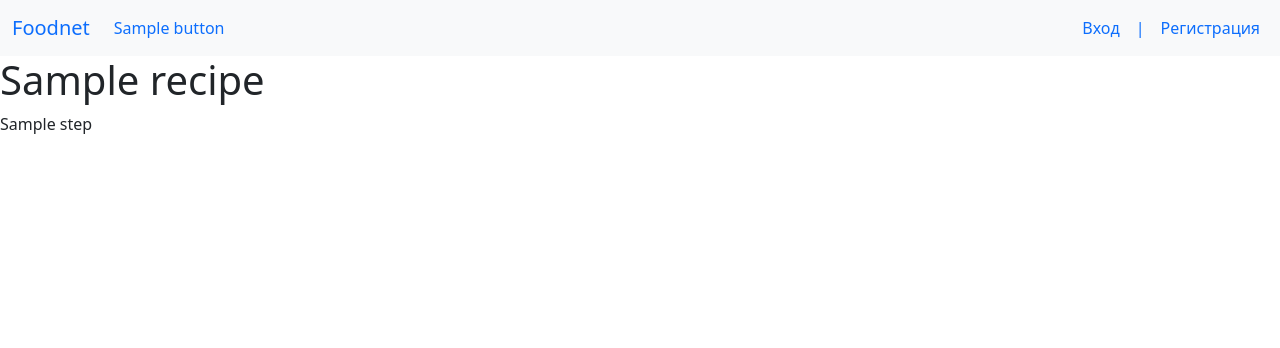
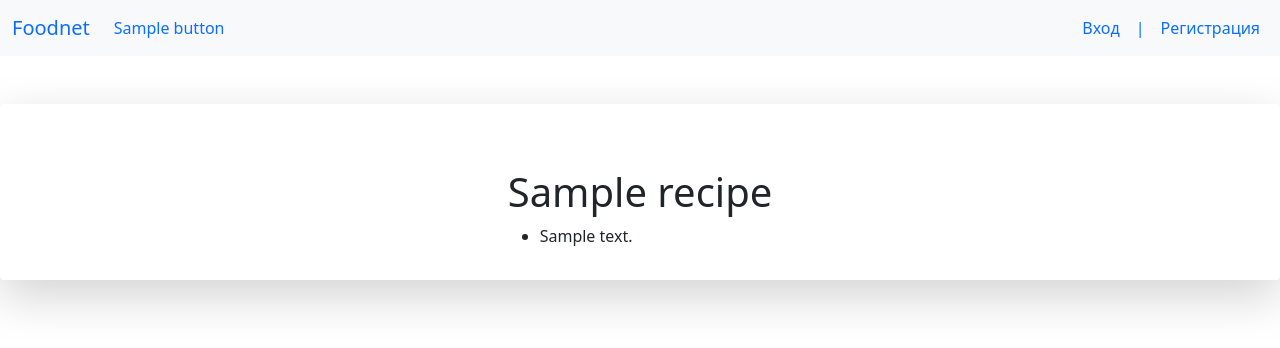
Before and after one commit to GarageMakers/Food_net, a Django app: template foodnet/templates/recipe.html in a window 1280 px wide. Shown: the top 348 px of the page. Run offline with Django 3.2, Linux system fonts and the light colour scheme; the template is opened without the code that fills it: most values are stand-ins (such as "Sample title", 1, 10 or a date in 2020).

Commit message:
in progress

```diff
--- a/foodnet/templates/recipe.html
+++ b/foodnet/templates/recipe.html
@@ -1,5 +1,15 @@
 {% extends 'index.html' %}
 {% block content %}
-    <h1>{{ recipe.name }}</h1>
-    {% for step in steps %}{{ step }}{% endfor %}
+    <div class = "d-flex justify-content-center">
+        <div class="shadow-lg p-3 mb-5 bg-body rounded mt-5" style="width: 80rem;">
+            <div class = "d-flex justify-content-center">
+                <div class="d-flex flex-column mt-5">
+                    <h1>{{ recipe.name }}</h1>
+                    <ul>
+                        {% for step in steps %}<li>{{ step.text_field }}</li>{% endfor %}
+                    </ul>
+                </div>
+            </div>
+        </div>
+    </div>
 {% endblock content %}
```
